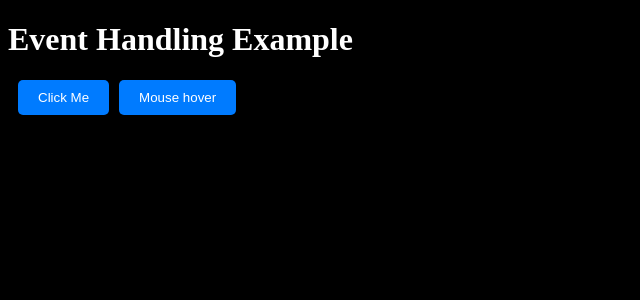
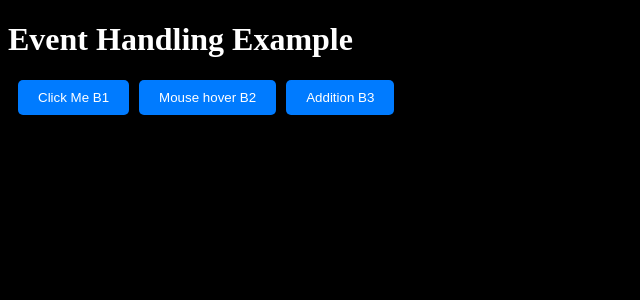
Before and after one commit to gouravgithub7710/web-dev-start-to-end, a React (Vite) app in the folder React_Chapter/: page / in a window 1280 px wide. Shown: the top 300 px of the page, without its empty margins (0-640 px from the left). Built offline with nearby package versions, Linux system fonts and the light colour scheme.

Commit message:
onClick for additon for fn parameter

```diff
--- a/React_Chapter/src/components/Events.jsx
+++ b/React_Chapter/src/components/Events.jsx
@@ -4,12 +4,17 @@ const Events = () => {
   const handleClick = () => {
     alert('Button clicked!');
   };
+  const addition=(a) => {
+     alert(a + 10);
+  }
   return (
     <div>
     <h1>Event Handling Example</h1>
-      <button className='button' onClick={handleClick}>Click Me</button>
-      <button className='button' onMouseOver={handleClick}>Mouse hover</button>
+      <button className='button' onClick={handleClick}>Click Me B1</button>
+      <button className='button' onMouseOver={handleClick}>Mouse hover B2</button>
+      <button className='button' onClick={()=>addition(100)}>Addition B3</button>
     </div>
+
   )
 }
 
```
